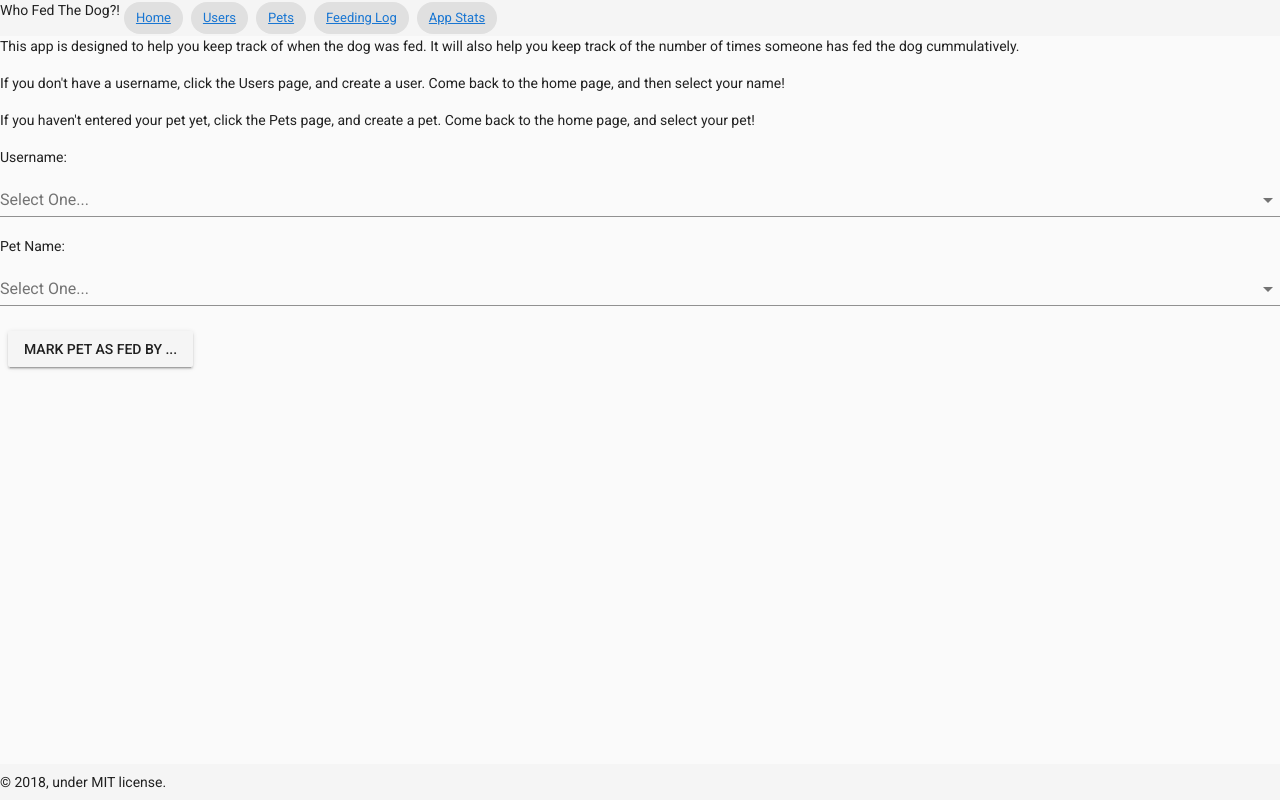
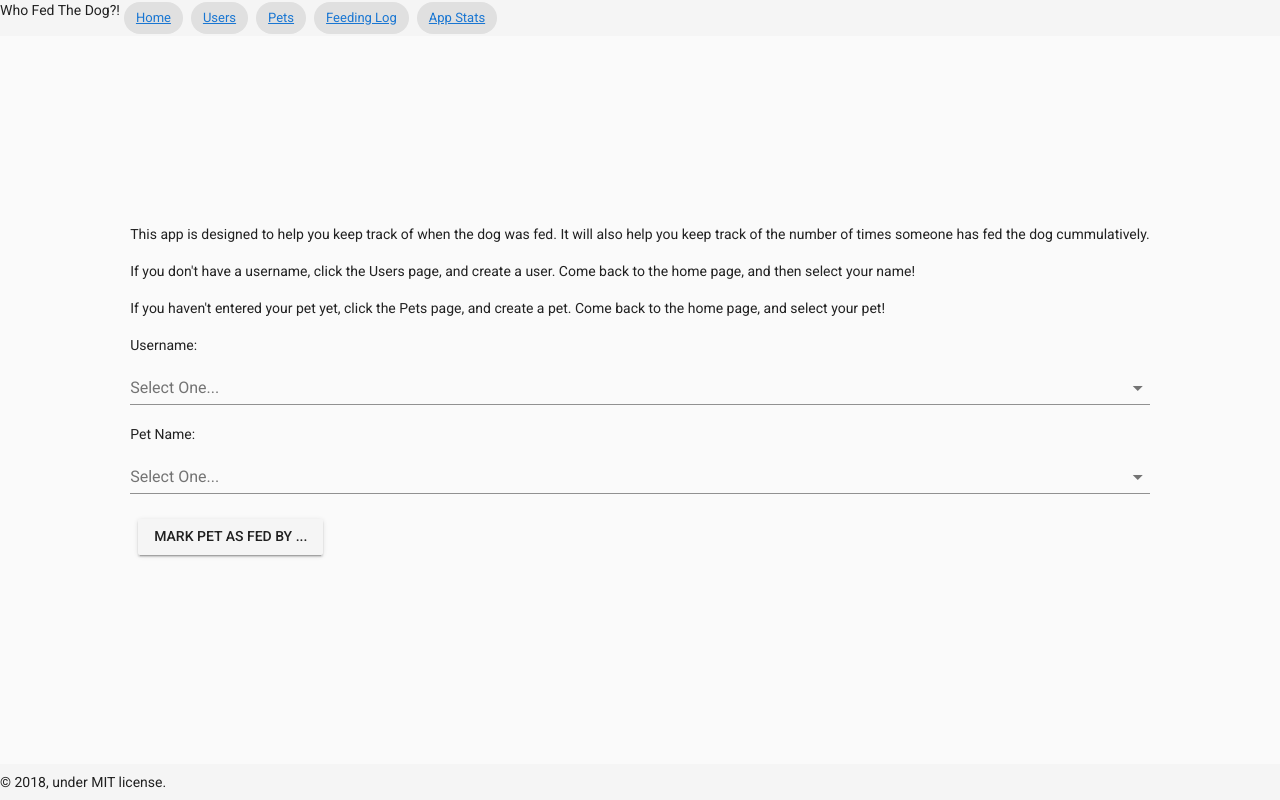
Before and after one commit to yhtomitim/who-fed-the-dog-client, a Vue app in the folder who-fed-the-dog/: page / in a window 1280 px wide. Built offline with nearby package versions, Linux system fonts and the light colour scheme; no server answers.

Commit message:
add vuetify styling

```diff
--- a/who-fed-the-dog/src/App.vue
+++ b/who-fed-the-dog/src/App.vue
@@ -2,7 +2,15 @@
   <v-app>
     <Header/>
     <v-content>
-      <router-view/>
+      <v-container
+        fluid
+        fill-height>
+        <v-layout
+          align-center
+          justify-center>
+          <router-view/>
+        </v-layout>
+      </v-container>
     </v-content>
     <Footer/>
   </v-app>
```
